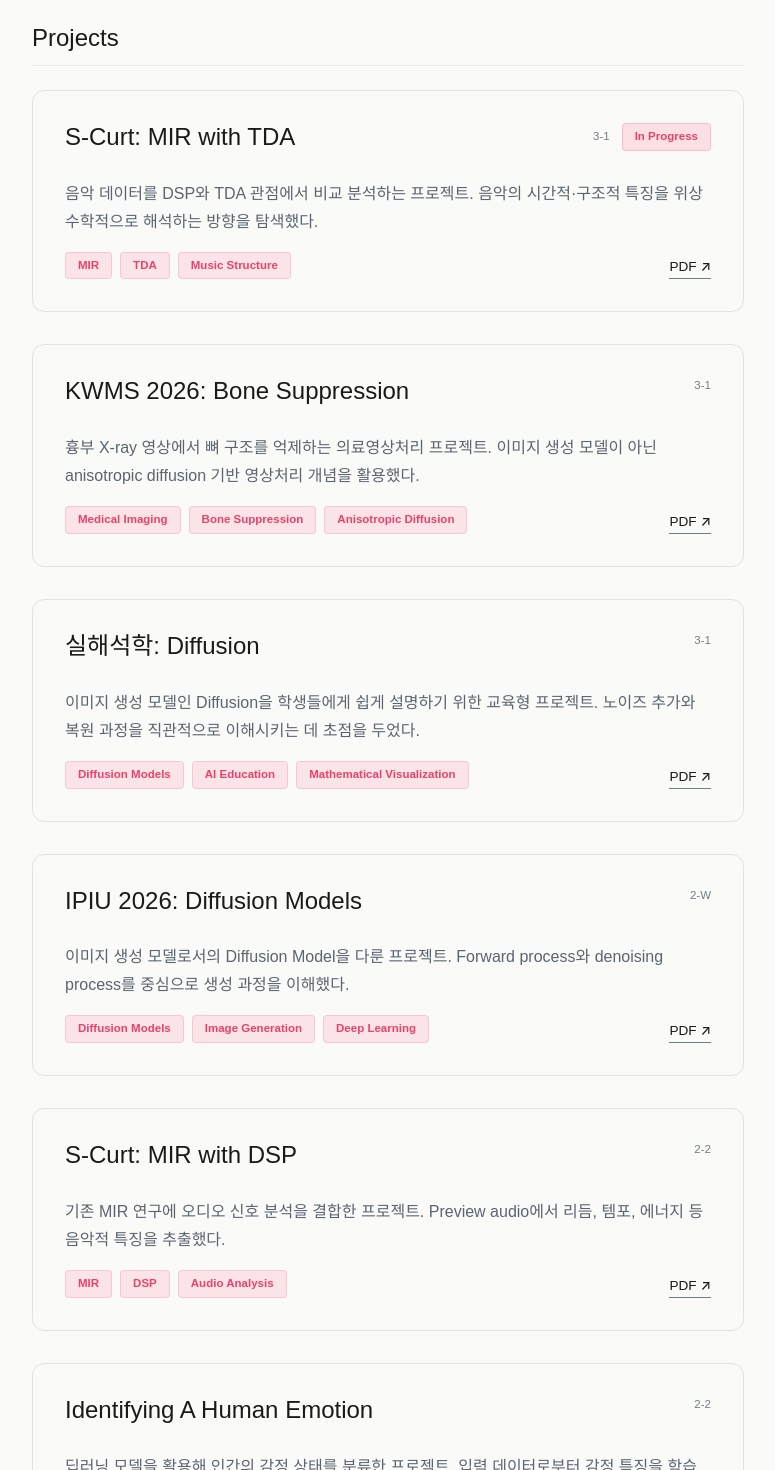
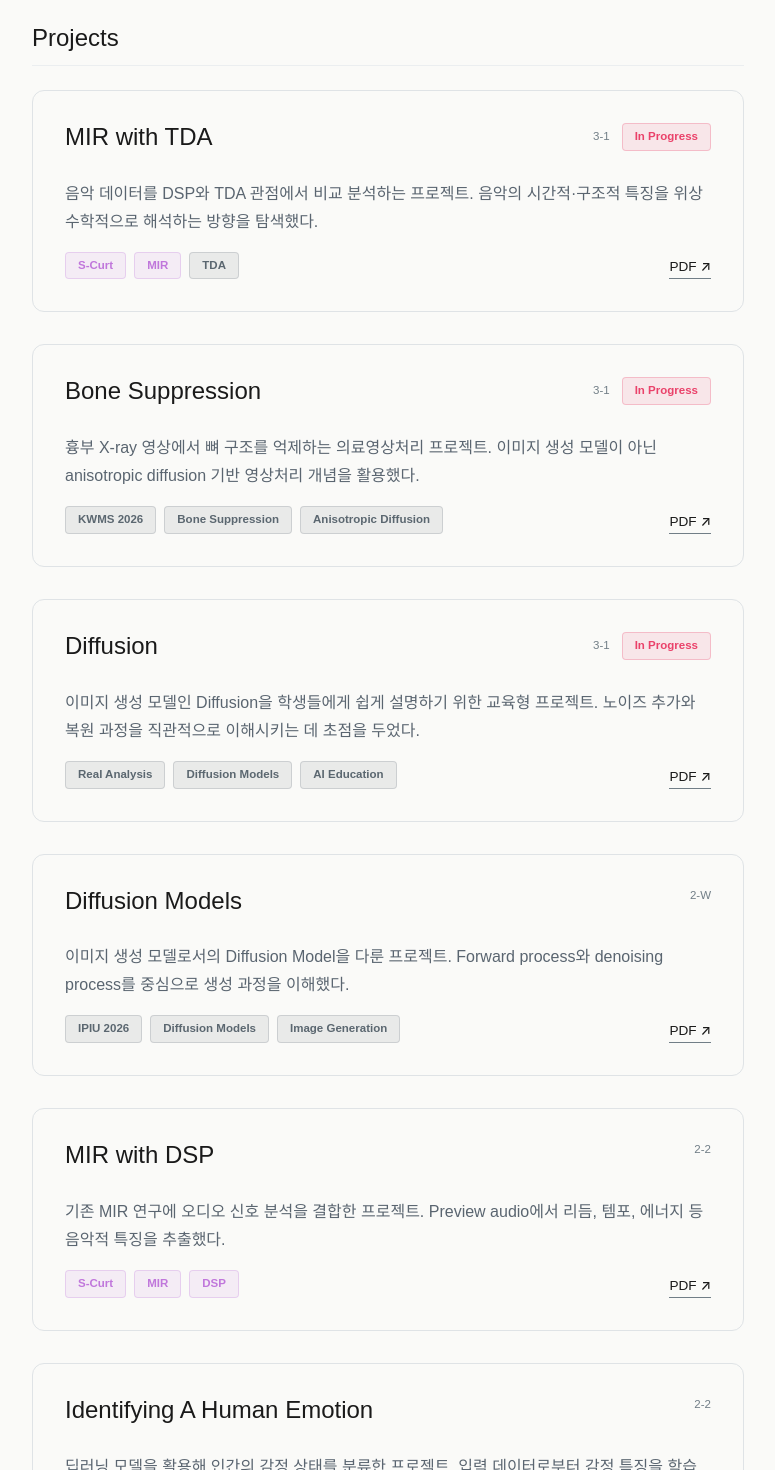
Before and after one commit to sonluos/woochive, a React (Vite) app: page /research in a window 1280 px wide. Shown: the part 400-1870 px from the top of the page, without its empty margins (252-1027 px from the left). Built offline with nearby package versions, Linux system fonts and the light colour scheme.

Commit message:
feat: update project names/tags, music tags purple, In Progress red

```diff
--- a/src/components/StatusBadge.css
+++ b/src/components/StatusBadge.css
@@ -1,13 +1,19 @@
 .status-badge {
   display: inline-block;
   padding: var(--sp-1) var(--sp-3);
-  background: rgba(255, 79, 121, 0.15);
-  color: var(--accent);
+  background: rgba(91, 103, 112, 0.10);
+  color: #5B6770;
   font-family: var(--font-mono);
   font-size: var(--text-xs);
   font-weight: var(--weight-semibold);
   border-radius: var(--r-sm);
-  border: 1px solid rgba(255, 79, 121, 0.25);
+  border: 1px solid rgba(91, 103, 112, 0.2);
   white-space: nowrap;
   line-height: var(--leading-normal);
 }
+
+.status-badge--in-progress {
+  background: rgba(234, 66, 106, 0.10);
+  color: #EA426A;
+  border-color: rgba(234, 66, 106, 0.25);
+}
--- a/src/components/StatusBadge.tsx
+++ b/src/components/StatusBadge.tsx
@@ -6,8 +6,12 @@ interface StatusBadgeProps {
 }
 
 export function StatusBadge({ status }: StatusBadgeProps) {
+  const className = status === 'In Progress'
+    ? 'status-badge status-badge--in-progress'
+    : 'status-badge';
+
   return (
-    <span className="status-badge">
+    <span className={className}>
       {status}
     </span>
   );
--- a/src/components/TagList.css
+++ b/src/components/TagList.css
@@ -7,13 +7,19 @@
 .tag-list__tag {
   display: inline-block;
   padding: var(--sp-1) var(--sp-3);
-  background: rgba(255, 79, 121, 0.12);
-  color: var(--accent);
+  background: rgba(91, 103, 112, 0.10);
+  color: #5B6770;
   font-family: var(--font-sans);
   font-size: var(--text-xs);
   font-weight: var(--weight-semibold);
   border-radius: var(--r-sm);
-  border: 1px solid rgba(255, 79, 121, 0.2);
+  border: 1px solid rgba(91, 103, 112, 0.2);
   white-space: nowrap;
   line-height: var(--leading-normal);
 }
+
+.tag-list__tag--music {
+  background: rgba(192, 119, 219, 0.10);
+  color: #C077DB;
+  border-color: rgba(192, 119, 219, 0.25);
+}
--- a/src/components/TagList.tsx
+++ b/src/components/TagList.tsx
@@ -1,4 +1,13 @@
 import './TagList.css';
+
+const MUSIC_TAGS = new Set([
+  'MIR',
+  'Music Recommendation',
+  'Music Structure',
+  'DSP',
+  'Audio Analysis',
+  'S-Curt',
+]);
 
 interface TagListProps {
   tags: string[];
@@ -10,7 +19,10 @@ export function TagList({ tags }: TagListProps) {
   return (
     <div className="tag-list">
       {tags.map((tag) => (
-        <span key={tag} className="tag-list__tag">
+        <span
+          key={tag}
+          className={`tag-list__tag ${MUSIC_TAGS.has(tag) ? 'tag-list__tag--music' : ''}`}
+        >
           {tag}
         </span>
       ))}
--- a/src/data/research.ts
+++ b/src/data/research.ts
@@ -12,47 +12,49 @@ export const researchData: ResearchData = {
   projects: [
     {
       id: 'scurt-mir-with-tda',
-      title: 'S-Curt: MIR with TDA',
+      title: 'MIR with TDA',
       description:
         '음악 데이터를 DSP와 TDA 관점에서 비교 분석하는 프로젝트. 음악의 시간적·구조적 특징을 위상수학적으로 해석하는 방향을 탐색했다.',
-      tags: ['MIR', 'TDA', 'Music Structure'],
+      tags: ['S-Curt', 'MIR', 'TDA'],
       year: '3-1',
       status: 'In Progress',
       pdfUrl: '/MIR%20with%20TDA.pdf',
     },
     {
       id: 'kwms-bone-suppression',
-      title: 'KWMS 2026: Bone Suppression',
+      title: 'Bone Suppression',
       description:
         '흉부 X-ray 영상에서 뼈 구조를 억제하는 의료영상처리 프로젝트. 이미지 생성 모델이 아닌 anisotropic diffusion 기반 영상처리 개념을 활용했다.',
-      tags: ['Medical Imaging', 'Bone Suppression', 'Anisotropic Diffusion'],
+      tags: ['KWMS 2026', 'Bone Suppression', 'Anisotropic Diffusion'],
       year: '3-1',
+      status: 'In Progress',
       pdfUrl: '/KWMS%202026.pdf',
     },
     {
       id: 'real-analysis-diffusion',
-      title: '실해석학: Diffusion',
+      title: 'Diffusion',
       description:
         '이미지 생성 모델인 Diffusion을 학생들에게 쉽게 설명하기 위한 교육형 프로젝트. 노이즈 추가와 복원 과정을 직관적으로 이해시키는 데 초점을 두었다.',
-      tags: ['Diffusion Models', 'AI Education', 'Mathematical Visualization'],
+      tags: ['Real Analysis', 'Diffusion Models', 'AI Education'],
       year: '3-1',
+      status: 'In Progress',
       pdfUrl: '/%EC%8B%A4%ED%95%B4%EC%84%9D%ED%95%99.pdf',
     },
     {
       id: 'ipiu-diffusion-models',
-      title: 'IPIU 2026: Diffusion Models',
+      title: 'Diffusion Models',
       description:
         '이미지 생성 모델로서의 Diffusion Model을 다룬 프로젝트. Forward process와 denoising process를 중심으로 생성 과정을 이해했다.',
-      tags: ['Diffusion Models', 'Image Generation', 'Deep Learning'],
+      tags: ['IPIU 2026', 'Diffusion Models', 'Image Generation'],
       year: '2-W',
       pdfUrl: '/IPIU%202026.pdf',
     },
     {
       id: 'scurt-mir-with-dsp',
-      title: 'S-Curt: MIR with DSP',
+      title: 'MIR with DSP',
       description:
         '기존 MIR 연구에 오디오 신호 분석을 결합한 프로젝트. Preview audio에서 리듬, 템포, 에너지 등 음악적 특징을 추출했다.',
-      tags: ['MIR', 'DSP', 'Audio Analysis'],
+      tags: ['S-Curt', 'MIR', 'DSP'],
       year: '2-2',
       pdfUrl: '/MIR%20with%20DSP.pdf',
     },
@@ -67,25 +69,25 @@ export const researchData: ResearchData = {
     },
     {
       id: 'scurt-mir',
-      title: 'S-Curt: MIR',
+      title: 'MIR',
       description:
         '힙합 음악 데이터를 중심으로 MIR 연구의 기본 구조를 잡은 프로젝트. 메타데이터 기반 분석과 음악 추천 시스템으로의 확장 가능성을 탐색했다.',
-      tags: ['MIR', 'Music Recommendation', 'Metadata'],
+      tags: ['S-Curt', 'MIR', 'Music Recommendation'],
       year: '2-1',
       pdfUrl: '/MIR.pdf',
     },
     {
       id: 'sejong-inbody-data',
-      title: '세종시 인바디 데이터 분석',
+      title: 'Sejong Inbody Data Analysis',
       description:
         '세종시 인바디 데이터를 활용해 신체 지표의 패턴을 분석한 프로젝트. 인공지능 기초 수준에서 예측 및 분류 가능성을 탐색했다.',
-      tags: ['Artificial Intelligence', 'Data Analysis', 'Health Data'],
+      tags: ['Introduction To Artificial Intelligence', 'Data Analysis', 'Health Data'],
       year: '2-1',
       pdfUrl: '/%EC%9D%B8%EA%B3%B5%EC%A7%80%EB%8A%A5%EA%B8%B0%EC%B4%88.pdf',
     },
     {
       id: 'wildfire-helicopter-path',
-      title: '산불 진화 헬기 경로 최적화',
+      title: 'Wildfire Helicopter Path Optimization',
       description:
         '산불 진화 상황에서 헬기의 이동 경로를 수학적으로 모델링한 프로젝트. 최단 경로와 법선 방향 접근을 시도했지만, 최종 문제는 완전히 해결하지 못했다.',
       tags: ['Computational Mathematics', 'Optimization', 'Path Planning'],
```
